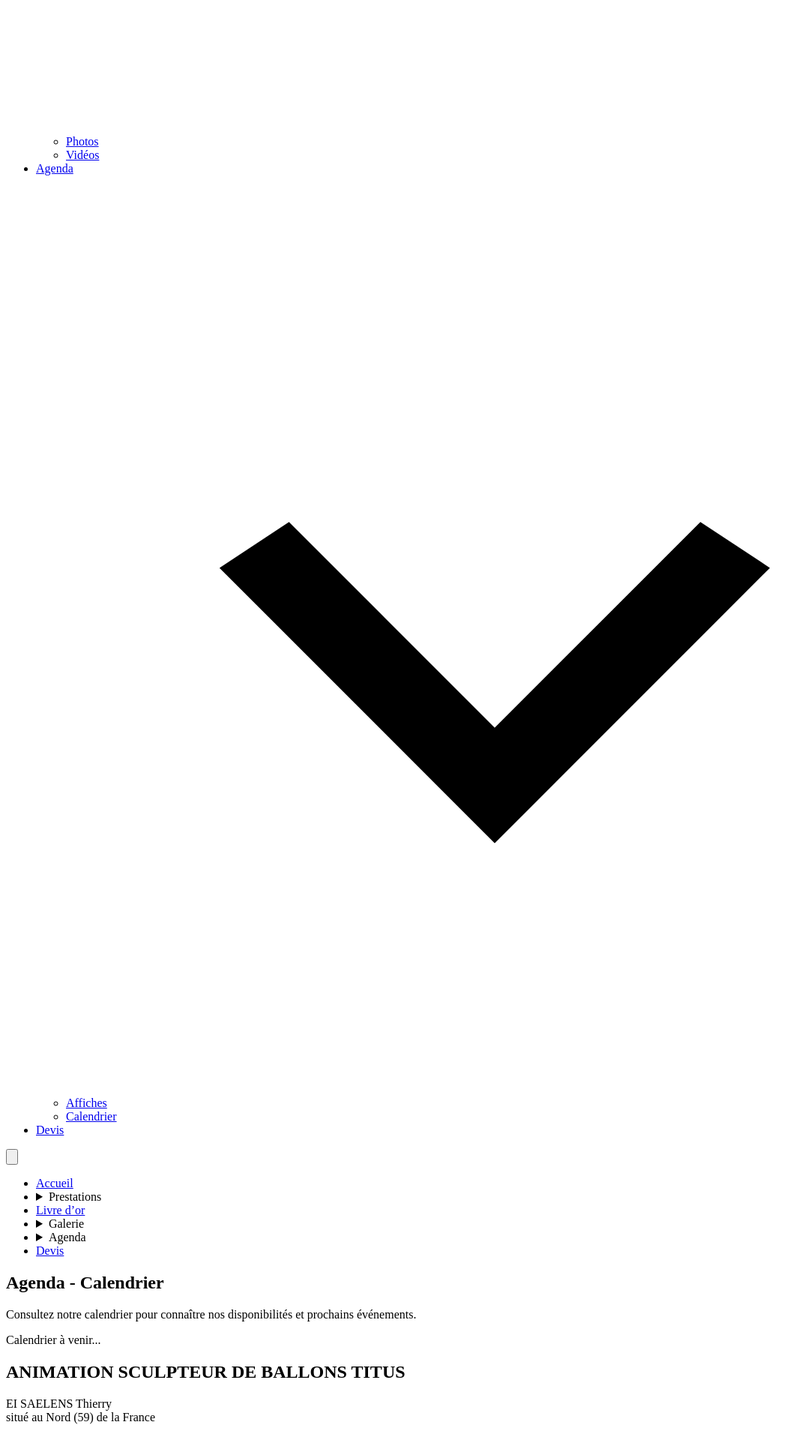
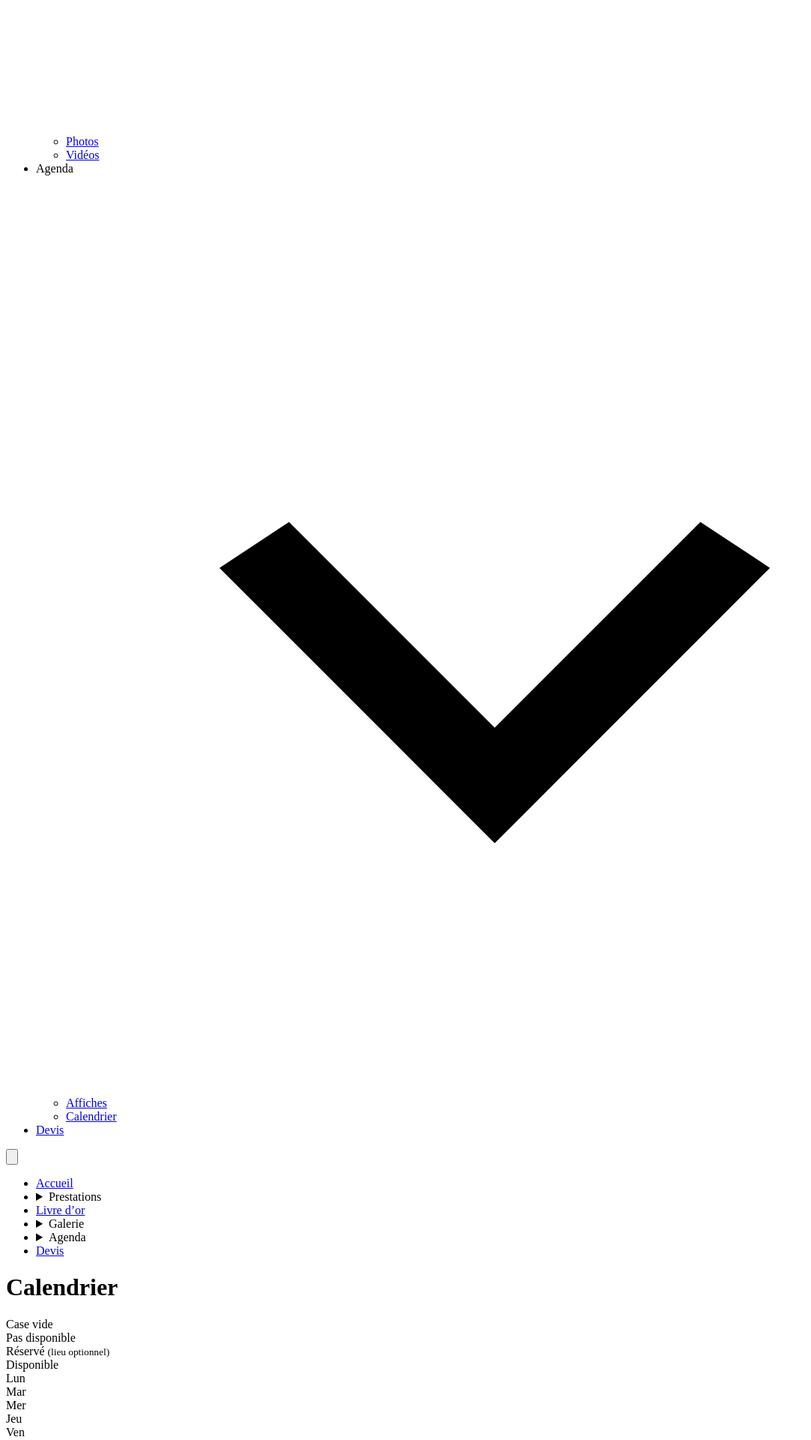
Before and after one commit to TSAELENS/TitusAnimation, a Symfony app: template titusanimation/templates/agenda/calendrier.html.twig in a window 1280 px wide. Shown: the part 2480-4400 px from the top of the page at 75% size, without its empty margins (0-1082 px from the left). Run offline with Twig, Linux system fonts and the light colour scheme; the template is opened without the code that fills it, so the values that code supplies are empty; some libraries are stand-ins or nearby versions.

Commit message:
Fix : Errors

```diff
--- a/titusanimation/composer.json
+++ b/titusanimation/composer.json
@@ -13,7 +13,7 @@
         "doctrine/doctrine-migrations-bundle": "^3.4",
         "doctrine/orm": "^3.3",
         "phpdocumentor/reflection-docblock": "^5.6",
-        "phpstan/phpdoc-parser": "^2.1",
+        "phpstan/phpdoc-parser": "^1.0",
         "symfony/asset": "6.1.*",
         "symfony/console": "6.1.*",
         "symfony/doctrine-messenger": "6.1.*",
--- a/titusanimation/src/Controller/GalerieController.php
+++ b/titusanimation/src/Controller/GalerieController.php
@@ -15,7 +15,7 @@ class GalerieController extends AbstractController
     //         'controller_name' => 'GalerieController',
     //     ]);
     // }
-    #[Route('/galerie/photos', name: 'galerie_photos')]
+    #[Route('/galerie', name: 'galerie_photos')]
     public function photos(): Response
     {
         return $this->render('galerie/photos.html.twig');
--- a/titusanimation/templates/agenda/calendrier.html.twig
+++ b/titusanimation/templates/agenda/calendrier.html.twig
@@ -1,16 +1,79 @@
 {% extends 'base.html.twig' %}
 
-{% block title %}Agenda - Calendrier{% endblock %}
+{% block title %}Calendrier - Titus Animation{% endblock %}
 
 {% block body %}
-<section class="container mx-auto px-4 py-8">
-  <h1 class="text-4xl font-bold mb-6 text-center">Agenda - Calendrier</h1>
-  <p class="text-center text-gray-600 mb-8">Consultez notre calendrier pour connaître nos disponibilités et prochains événements.</p>
-  <div class="overflow-hidden rounded-lg shadow-lg">
-    {# Ici vous pouvez intégrer un plugin de calendrier tel que FullCalendar ou afficher un calendrier statique #}
-    <div id="calendar" class="w-full h-96 bg-white flex items-center justify-center">
-      <p class="text-gray-500">Calendrier à venir...</p>
+<div class="min-h-screen bg-white py-6">
+  <div class="container mx-auto px-4">
+    <h1 class="text-4xl font-bold text-gray-800 mb-6">Calendrier</h1>
+
+    <!-- Légende -->
+    <div class="flex items-center space-x-6 mb-6">
+      <div class="flex items-center">
+        <div class="h-6 w-6 border border-gray-300"></div>
+        <span class="ml-2 text-gray-700">Case vide</span>
+      </div>
+      <div class="flex items-center">
+        <div class="h-6 w-6 bg-red-500"></div>
+        <span class="ml-2 text-gray-700">Pas disponible</span>
+      </div>
+      <div class="flex items-center">
+        <div class="h-6 w-6 bg-blue-500"></div>
+        <span class="ml-2 text-gray-700">Réservé <small>(lieu optionnel)</small></span>
+      </div>
+      <div class="flex items-center">
+        <div class="h-6 w-6 bg-green-500"></div>
+        <span class="ml-2 text-gray-700">Disponible</span>
+      </div>
+    </div>
+
+    <!-- En-tête des jours de la semaine -->
+    <div class="grid grid-cols-7 gap-2 mb-2 text-center font-bold">
+      <div>Lun</div>
+      <div>Mar</div>
+      <div>Mer</div>
+      <div>Jeu</div>
+      <div>Ven</div>
+      <div>Sam</div>
+      <div>Dim</div>
+    </div>
+
+    <!-- Calendrier (exemple statique) -->
+    <div class="grid grid-cols-7 gap-2">
+      {# On suppose ici que le mois débute un mercredi (2 cases vides en début) et se termine après 31 jours #}
+      {% for i in 1..42 %}
+        {% if i < 3 or i > 32 %}
+          <!-- Case vide -->
+          <div class="h-16 w-16 border border-gray-300"></div>
+        {% else %}
+          {# Calcul du numéro de jour (en tenant compte des 2 cases vides) #}
+          {% set day = i - 2 %}
+          {# Exemple de statuts pour certains jours (modifiable) :
+             - Rouge = pas disponible
+             - Bleu = réservé
+             - Vert = disponible (par défaut)
+          #}
+          {% set statuses = { 3: 'red', 5: 'blue', 8: 'green', 10: 'red', 12: 'blue', 15: 'blue', 18: 'green', 22: 'green', 27: 'red', 30: 'blue' } %}
+          {% set status = statuses[day] is defined ? statuses[day] : 'green' %}
+          {% if status == 'red' %}
+            {% set bgClass = 'bg-red-500' %}
+          {% elseif status == 'blue' %}
+            {% set bgClass = 'bg-blue-500' %}
+          {% elseif status == 'green' %}
+            {% set bgClass = 'bg-green-500' %}
+          {% else %}
+            {% set bgClass = 'bg-white' %}
+          {% endif %}
+          <div class="h-16 w-16 border border-gray-300 flex flex-col items-center justify-center text-white font-bold {{ bgClass }}">
+            <span>{{ day }}</span>
+            {% if status == 'blue' %}
+              {# Optionnel : afficher le lieu réservé (ou autre info) #}
+              <span class="text-xs">Lieu</span>
+            {% endif %}
+          </div>
+        {% endif %}
+      {% endfor %}
     </div>
   </div>
-</section>
+</div>
 {% endblock %}
--- a/titusanimation/templates/base.html.twig
+++ b/titusanimation/templates/base.html.twig
@@ -7,6 +7,24 @@
     {% block stylesheets %}
       {{ encore_entry_link_tags('app') }}
     {% endblock %}
+
+  <script data-turbo-permanent>
+  document.addEventListener('turbo:load', () => {
+    (function(){
+      if (!window.menuButtonInitialized) {
+        const menuButton = document.getElementById('mobile-menu-button');
+        if (menuButton) {
+          menuButton.addEventListener('click', () => {
+            const mobileMenu = document.getElementById('mobile-menu');
+            mobileMenu.classList.toggle('hidden');
+          });
+        }
+        window.menuButtonInitialized = true;
+      }
+    })();
+  });
+  </script>
+
   </head>
   <body class="min-h-screen flex flex-col">
     {# --- Barre de navigation --- #}
@@ -19,12 +37,12 @@
             <a href="{{ path('homepage') }}" class="text-gray-600 hover:text-gray-900 transition">Accueil</a>
           </li>
           <li class="relative group">
-            <a href="#" class="flex items-center text-gray-600 hover:text-gray-900 transition">
+            <span class="flex cursor-pointer items-center text-gray-600 hover:text-gray-900 transition">
               Prestations
               <svg class="ml-1 h-4 w-4 fill-current" viewBox="0 0 20 20">
                 <path d="M5.516 7.548l4.484 4.484 4.484-4.484L16 8.548l-6 6-6-6z"/>
               </svg>
-            </a>
+            </span>
             <ul class="absolute left-0 top-full w-48 bg-white border border-gray-200 rounded shadow-lg hidden group-hover:block">
               <li><a href="{{ path('prestations_sur_scene') }}" class="block px-4 py-2 text-gray-700 hover:bg-gray-100">Sur scène</a></li>
               <li><a href="{{ path('prestations_sculpture_fixe') }}" class="block px-4 py-2 text-gray-700 hover:bg-gray-100">Sculpture fixe</a></li>
@@ -37,24 +55,24 @@
             <a href="{{ path('livre_dor') }}" class="text-gray-600 hover:text-gray-900 transition">Livre d’or</a>
           </li>
           <li class="relative group">
-            <a href="#" class="flex items-center text-gray-600 hover:text-gray-900 transition">
+            <span class="flex cursor-pointer items-center text-gray-600 hover:text-gray-900 transition">
               Galerie
               <svg class="ml-1 h-4 w-4 fill-current" viewBox="0 0 20 20">
                 <path d="M5.516 7.548l4.484 4.484 4.484-4.484L16 8.548l-6 6-6-6z"/>
               </svg>
-            </a>
+            </span>
             <ul class="absolute left-0 top-full w-40 bg-white border border-gray-200 rounded shadow-lg hidden group-hover:block">
               <li><a href="{{ path('galerie_photos') }}" class="block px-4 py-2 text-gray-700 hover:bg-gray-100">Photos</a></li>
               <li><a href="{{ path('galerie_videos') }}" class="block px-4 py-2 text-gray-700 hover:bg-gray-100">Vidéos</a></li>
             </ul>
           </li>
           <li class="relative group">
-            <a href="#" class="flex items-center text-gray-600 hover:text-gray-900 transition">
+            <span class="flex cursor-pointer items-center text-gray-600 hover:text-gray-900 transition">
               Agenda
               <svg class="ml-1 h-4 w-4 fill-current" viewBox="0 0 20 20">
                 <path d="M5.516 7.548l4.484 4.484 4.484-4.484L16 8.548l-6 6-6-6z"/>
               </svg>
-            </a>
+            </span>
             <ul class="absolute left-0 top-full w-40 bg-white border border-gray-200 rounded shadow-lg hidden group-hover:block">
               <li><a href="{{ path('agenda_affiches') }}" class="block px-4 py-2 text-gray-700 hover:bg-gray-100">Affiches</a></li>
               <li><a href="{{ path('agenda_calendrier') }}" class="block px-4 py-2 text-gray-700 hover:bg-gray-100">Calendrier</a></li>
@@ -108,7 +126,7 @@
               <summary class="block text-gray-600 hover:bg-gray-200 px-2 py-1 rounded cursor-pointer">Agenda</summary>
               <ul class="pl-4 mt-1 space-y-1">
                 <li><a href="{{ path('agenda_affiches') }}" class="block text-gray-600 hover:bg-gray-200 px-2 py-1 rounded">Affiches</a></li>
-                <li><a href="{{ path('agenda_calendrier') }}" class="block text-gray-600 hover:bg-gray-200 px-2 py-1 rounded">Calendrier</a></li>
+<li><a href="{{ path('agenda_calendrier') }}" data-turbo="false" class="block px-4 py-2 text-gray-700 hover:bg-gray-100">Calendrier</a></li>
               </ul>
             </details>
           </li>
@@ -117,13 +135,6 @@
           </li>
         </ul>
       </div>
-      <script>
-        const menuButton = document.getElementById('mobile-menu-button');
-        const mobileMenu = document.getElementById('mobile-menu');
-        menuButton.addEventListener('click', () => {
-          mobileMenu.classList.toggle('hidden');
-        });
-      </script>
     </nav>
 
     {# Contenu de chaque page #}
@@ -187,8 +198,6 @@
       </div>
     </footer>
 
-    {% block javascripts %}
-      {{ encore_entry_script_tags('app') }}
-    {% endblock %}
+    {# Nous avons retiré le bloc javascripts du footer pour éviter de charger à nouveau le bundle #}
   </body>
 </html>
```
Also changed, not shown: titusanimation/src/Controller/AgendaController.php (+0 -8 lines), 1 other file.
